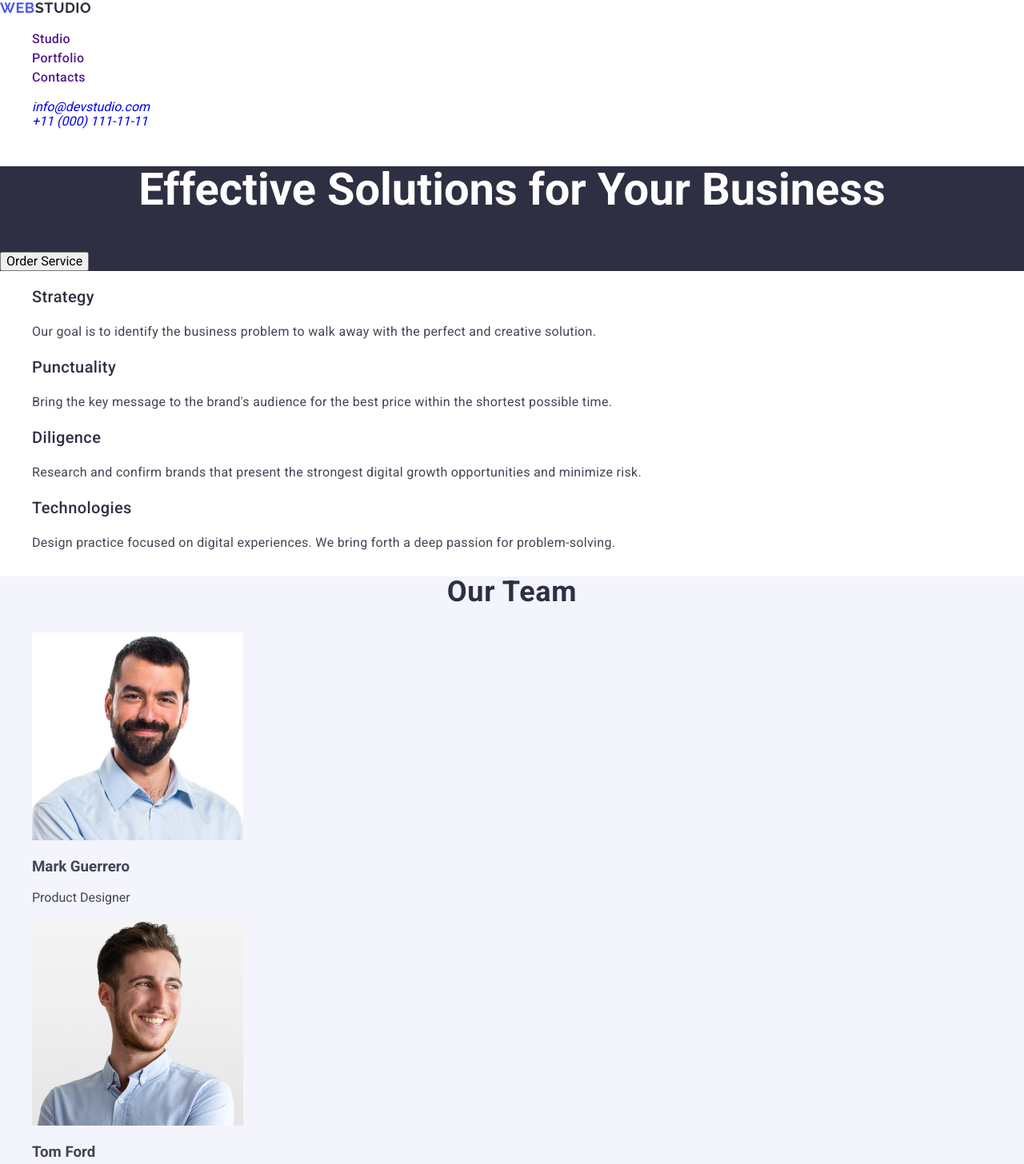
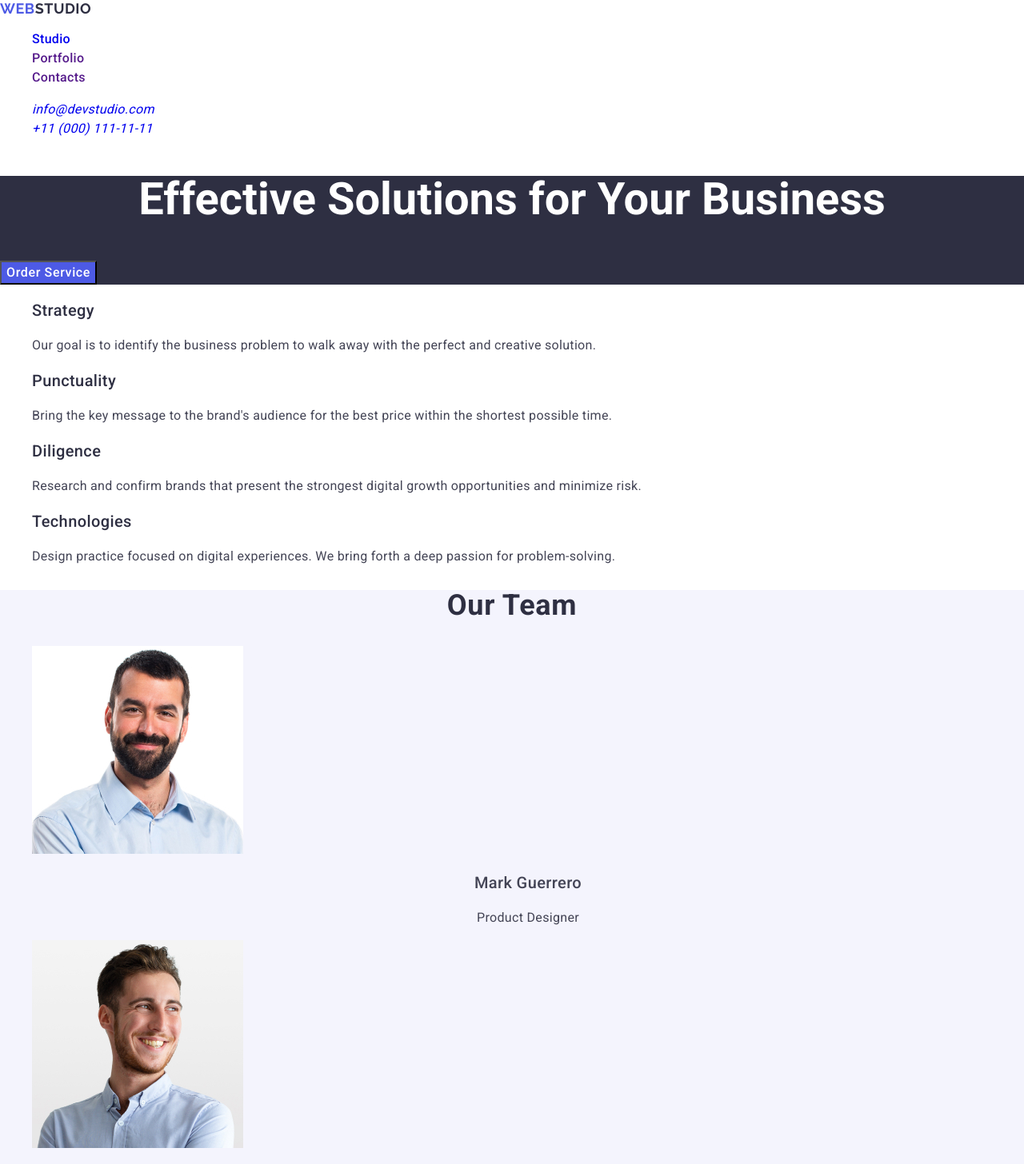
Before and after one commit to R0man-N/goit-markup-hw-02, a plain HTML site: page index.html in a window 1280 px wide. Shown: the top 1456 px of the page at 80% size. Drawn offline with nearby package versions, Linux system fonts and the light colour scheme.

Commit message:
addstyles

```diff
--- a/css/styles.css
+++ b/css/styles.css
@@ -13,31 +13,27 @@ a {
     text-decoration: none;
 }
 
-.visually-hidden {}
-
+/*===============HEADER====================*/
 .header {}
 
-.header-navigation:hover,
-.header-navigation:focus {
-    color: aqua;
-}
+.header-navigation {}
 
 .header-logo {
     color: #4D5AE5;
-    font-family: Raleway;
+    font-family: "Raleway", sans-serif;
     font-size: 18px;
     font-weight: 700;
-    line-height: 1.16;
+    line-height: 1.17;
     letter-spacing: 0.03em;
     text-transform: uppercase;
 }
 
 .logo-item {
     color: #2E2F42;
-    font-family: Raleway;
+    font-family: "Raleway", sans-serif;
     font-size: 18px;
     font-weight: 700;
-    line-height: 1.16;
+    line-height: 1.17;
     letter-spacing: 0.03em;
     text-transform: uppercase;
 }
@@ -52,18 +48,36 @@ a {
     letter-spacing: 0.02em;
 }
 
+.header-menu-link:hover,
+.header-menu-link:focus {
+    color: #404BBF;
+}
+
 .contacts {}
 
 .contacts-list {}
 
-.contacts-link {}
+.contacts-link {
+    color: #434455;
+    font-family: Roboto;
+    font-size: 16px;
+    line-height: 1.5;
+    letter-spacing: 0.02em
+}
 
+.contacts-link: :hover .contacts-link: :focus {
+    color: #404BBF;
+}
+
+/*=========================================*/
+
+/*===================HERO==================*/
 .hero {
     background: #2E2F42;
 }
 
 .hero-title {
-    color: #FFF;
+    color: #FFFFFF;
     text-align: center;
     font-size: 56px;
     font-weight: 700;
@@ -72,7 +86,25 @@ a {
     letter-spacing: 0.02;
 }
 
-.hero-btn {}
+.hero-btn {
+    color: #FFFFFF;
+    background-color: #4D5AE5;
+    font-family: Roboto;
+    font-size: 16px;
+    font-weight: 500;
+    line-height: 1.5;
+    letter-spacing: 0.04em;
+    text-transform: capitalize;
+    cursor: pointer;
+}
+
+.hero-btn:hover,
+.hero-btn:focus {
+    background-color: #404BBF;
+}
+
+/*=========================================*/
+
 
 .advantages {
     background: #FFF;
@@ -103,6 +135,9 @@ a {
     /* 0.32/16 */
 }
 
+/*=========================================*/
+
+/*===============OUR TEAM==================*/
 .team {
     background: #F4F4FD;
 }
@@ -110,10 +145,10 @@ a {
 .our-team {
     color: #2E2F42;
     text-align: center;
+    font-family: Roboto;
     font-size: 36px;
     font-weight: 700;
     line-height: 1.11;
-    /* 111.111% */
     letter-spacing: 0.02em;
     text-transform: capitalize;
 }
@@ -122,10 +157,26 @@ a {
 
 .team-list-item {}
 
-.team-name-item {}
+.team-name-item {
+    #2E2F42;
+    text-align: center;
+    font-family: Roboto;
+    font-size: 20px;
+    font-weight: 500;
+    line-height: 1.2;
+    letter-spacing: 0.02em;
+}
 
-.team-name-text {}
+.team-name-text {
+    #434455;
+    text-align: center;
+    font-family: Roboto;
+    font-size: 16px;
+    line-height: 1.5;
+    letter-spacing: 0.02em;
+}
 
+/*===============OUR PORTFOLIO==============*/
 .portfolio {}
 
 .our-portfolio {
@@ -161,6 +212,9 @@ a {
     letter-spacing: 0.02em;
 }
 
+/*========================================*/
+
+/*===============FOOTER===================*/
 .footer {
     background-color: #2e2f42;
 }
@@ -191,3 +245,5 @@ a {
     line-height: 1.5;
     letter-spacing: 0.02em;
 }
+
+/*========================================*/
--- a/index.html
+++ b/index.html
@@ -26,7 +26,7 @@
           >Web<span class="logo-item">Studio</span></a
         >
         <ul class="header-menu-list">
-          <li class="header-menu-link"><a href="">Studio</a></li>
+          <li class="header-menu-link"><a href="./index.html">Studio</a></li>
           <li class="header-menu-link"><a href="">Portfolio</a></li>
           <li class="header-menu-link"><a href="">Contacts</a></li>
         </ul>
```
